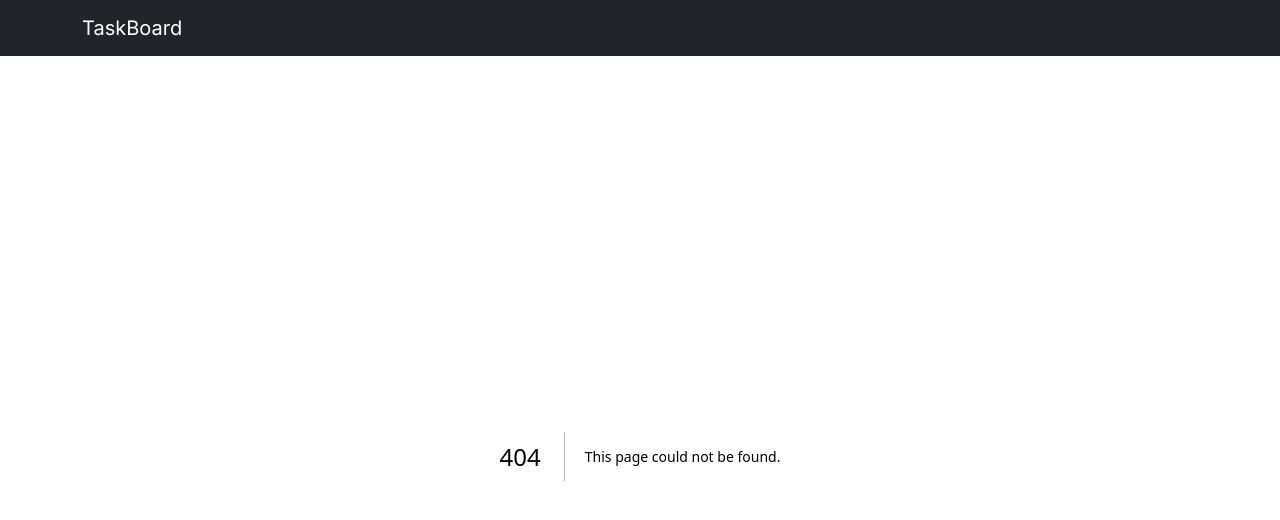
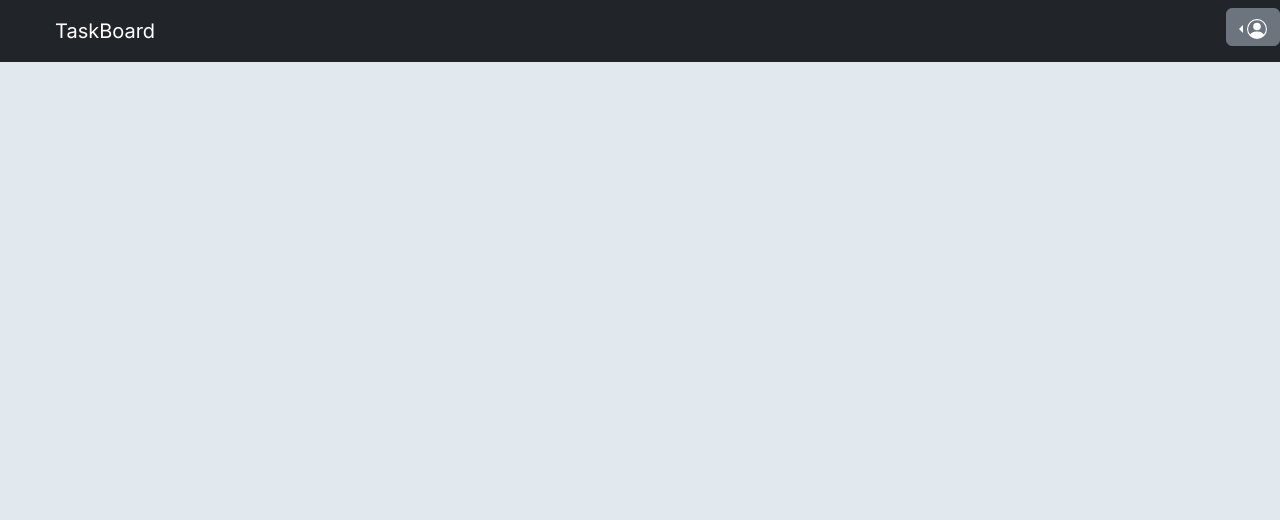
Before and after one commit to JEspinola99/Frontend-IO2, a Next.js app: page /head in a window 1280 px wide. Before the commit this address had no page. Shown: the top 520 px of the page. Built offline with nearby package versions, Linux system fonts and the light colour scheme.

Commit message:
se modifico el botón cerrar sesión

```diff
--- a/package.json
+++ b/package.json
@@ -24,7 +24,7 @@
     "eslint": "8.48.0",
     "eslint-config-next": "13.4.19",
     "jose": "^4.14.6",
-    "next": "13.4.19",
+    "next": "^13.5.4",
     "react": "18.2.0",
     "react-bootstrap": "^2.8.0",
     "react-datepicker": "^4.18.0",
--- a/src/app/[espacio]/[id]/page.tsx
+++ b/src/app/[espacio]/[id]/page.tsx
@@ -15,7 +15,7 @@ import Modal from 'react-bootstrap/Modal';
 import { NextParsedUrlQuery } from 'next/dist/server/request-meta'
 import { PageProps } from '../../../../.next/types/app/layout'
 import { getSpace } from '@/services/spaceService'
-
+import Encabezado from "../../head/page";
 
 
 
@@ -44,7 +44,7 @@ export default async function Page({ params }: PageProps) {
 
   return (
     <>
-
+      <Encabezado/>
       <h1>Espacio: {data.nombre}</h1>
       <h1>Tableros</h1>
       {
--- a/src/app/boards/page.tsx
+++ b/src/app/boards/page.tsx
@@ -18,7 +18,7 @@ import Table from 'react-bootstrap/Table';
 import DatePicker from 'react-datepicker'
 import 'react-datepicker/dist/react-datepicker.css'
 import KanbanBoard from "../components/KanbanBoard";
-import Espacio from "../espacio/page";
+//import encabezado from "../head/page";
 
 export default function Boards() {
   const { handleLogout } = useLoginForm()
@@ -35,7 +35,7 @@ export default function Boards() {
   return (
     <>
 
-      <Espacio/>
+
         <div className="principal">
         <div className='barra-superior'>
 
--- a/src/app/components/Main.tsx
+++ b/src/app/components/Main.tsx
@@ -2,7 +2,9 @@
 import { createSpace } from "@/services/spaceService";
 import Link from "next/link";
 import { useRef, useState } from "react";
-import { Button, Col, Container, FormControl, Modal, Row } from "react-bootstrap";
+import { Button, Col, Container, FormControl, Modal, Row,  Navbar, Nav } from "react-bootstrap";
+
+import Encabezado from "../head/page";
 
 export default function MainPage({ data, nombre, id }: any) {
 
@@ -22,6 +24,7 @@ export default function MainPage({ data, nombre, id }: any) {
 
     return (
         <>
+        <Encabezado/>
             <Modal
                 show={show}
                 onHide={handleClose}
--- a/src/app/espacio/page[id].tsx
+++ /dev/null
@@ -1,6 +0,0 @@
-export const Index =(res: any) => {
-    console.log(res)
-    return (
-        <h1>Hola</h1>
-    )
-}
--- /dev/null
+++ b/src/app/head/page.tsx
@@ -0,0 +1,62 @@
+"use client"
+import { useLoginForm } from '@/hooks/useLoginForm'
+import React from 'react'
+import {ButtonGroup, Button, Col, Container, FormControl, Modal, Row,  Navbar, Nav,Dropdown} from "react-bootstrap";
+import '../globals.css'
+import DropdownButton from 'react-bootstrap/DropdownButton';
+import SplitButton from 'react-bootstrap/SplitButton';
+
+
+export default function Encabezado() {
+
+      const { handleLogout } = useLoginForm()
+
+
+  return (
+    <>
+      <Navbar bg="dark" data-bs-theme="dark">
+        <Container>
+          <Navbar.Brand href="/">TaskBoard</Navbar.Brand>
+          <Nav className="me-auto">
+          </Nav>
+        </Container>
+
+       <div className="mb-2">
+  {['start'].map((direction) => (
+    <DropdownButton
+      as={ButtonGroup}
+      key={direction}
+      id={`dropdown-button-drop-${direction}`}
+      drop={direction}
+      variant="secondary"
+      title={
+        <>
+          <svg
+            xmlns="http://www.w3.org/2000/svg"
+            width="20"
+            height="20"
+            fill="currentColor"
+            className="bi bi-person-circle"
+            viewBox="0 0 16 16"
+          >
+            <path d="M11 6a3 3 0 1 1-6 0 3 3 0 0 1 6 0z" />
+            <path
+              fillRule="evenodd"
+              d="M0 8a8 8 0 1 1 16 0A8 8 0 0 1 0 8zm8-7a7 7 0 0 0-5.468 11.37C3.242 11.226 4.805 10 8 10s4.757 1.225 5.468 2.37A7 7 0 0 0 8 1z"
+            />
+          </svg>
+        </>
+      }
+    >
+      <Dropdown.Item eventKey="1">
+        <Button variant="secondary" onClick={handleLogout}>
+          Cerrar Sesión
+        </Button>
+      </Dropdown.Item>
+    </DropdownButton>
+  ))}
+</div>
+      </Navbar>
+    </>
+  )
+}
--- a/src/app/layout.tsx
+++ b/src/app/layout.tsx
@@ -5,9 +5,10 @@ import { Navbar, Container, Nav } from 'react-bootstrap'
 import 'bootstrap/dist/css/bootstrap.min.css';
 
 
+
 const inter = Inter({ subsets: ['latin'] })
 
-export const metadata: Metadata = {
+const metadata: Metadata = {
   title: 'TaskBoard',
   description: 'TaskBoard es un sistema que utiliza el tablero Kanban',
 }
@@ -20,13 +21,6 @@ export default function RootLayout({
   return (
     <html lang="es">
       <body className={inter.className}>
-       <Navbar bg="dark" data-bs-theme="dark">
-        <Container>
-          <Navbar.Brand href="/">TaskBoard</Navbar.Brand>
-          <Nav className="me-auto">
-          </Nav>
-        </Container>
-      </Navbar>
         {children}
       </body>
     </html>
--- a/src/app/login/page.tsx
+++ b/src/app/login/page.tsx
@@ -9,6 +9,7 @@ import { Button, Card, Container, Form, FormControl, FormLabel } from 'react-boo
 import { FormProvider } from 'react-hook-form'
 import { Toaster } from 'react-hot-toast';
 import Spinner from 'react-bootstrap/Spinner';
+import '../globals.css'
 
 export default function Index() {
 
--- a/src/app/page.tsx
+++ b/src/app/page.tsx
@@ -3,7 +3,6 @@ import { JWTVerifyResult, jwtVerify } from 'jose';
 import { JWT_SECRET } from "./constants/constants";
 import { cookies } from 'next/headers';
 import MainPage from "./components/Main";
-
 
 
 
@@ -17,8 +16,12 @@ export default async function Home() {
   const url = `work-space-user/getSpaces/${id}`
   const { data } = await apiClient.get(url)
 
+
   return (
+
+
     <MainPage data={data} nombre={nombre} id={id} />
+
   )
 
 }
--- a/src/app/register/page.tsx
+++ b/src/app/register/page.tsx
@@ -1,4 +1,5 @@
 "use client"
+import '../globals.css'
 import FormValidationError from '@/components/common/FormValidationError'
 import InputValidated from '@/components/common/inputValidated'
 import { useLoginForm } from '@/hooks/useLoginForm'
@@ -26,9 +27,7 @@ export default function Index() {
             name='nombre'
             label='Nombre' />
 
-            <InputValidated
-            name='lastName'
-            label='Apellido' />
+
 
             <InputValidated
               name='email'
```
Also changed, not shown: src/app/globals.css (renamed from src/app/register/globals.css), 1 other file (tests, documents, lock files or other folders).
